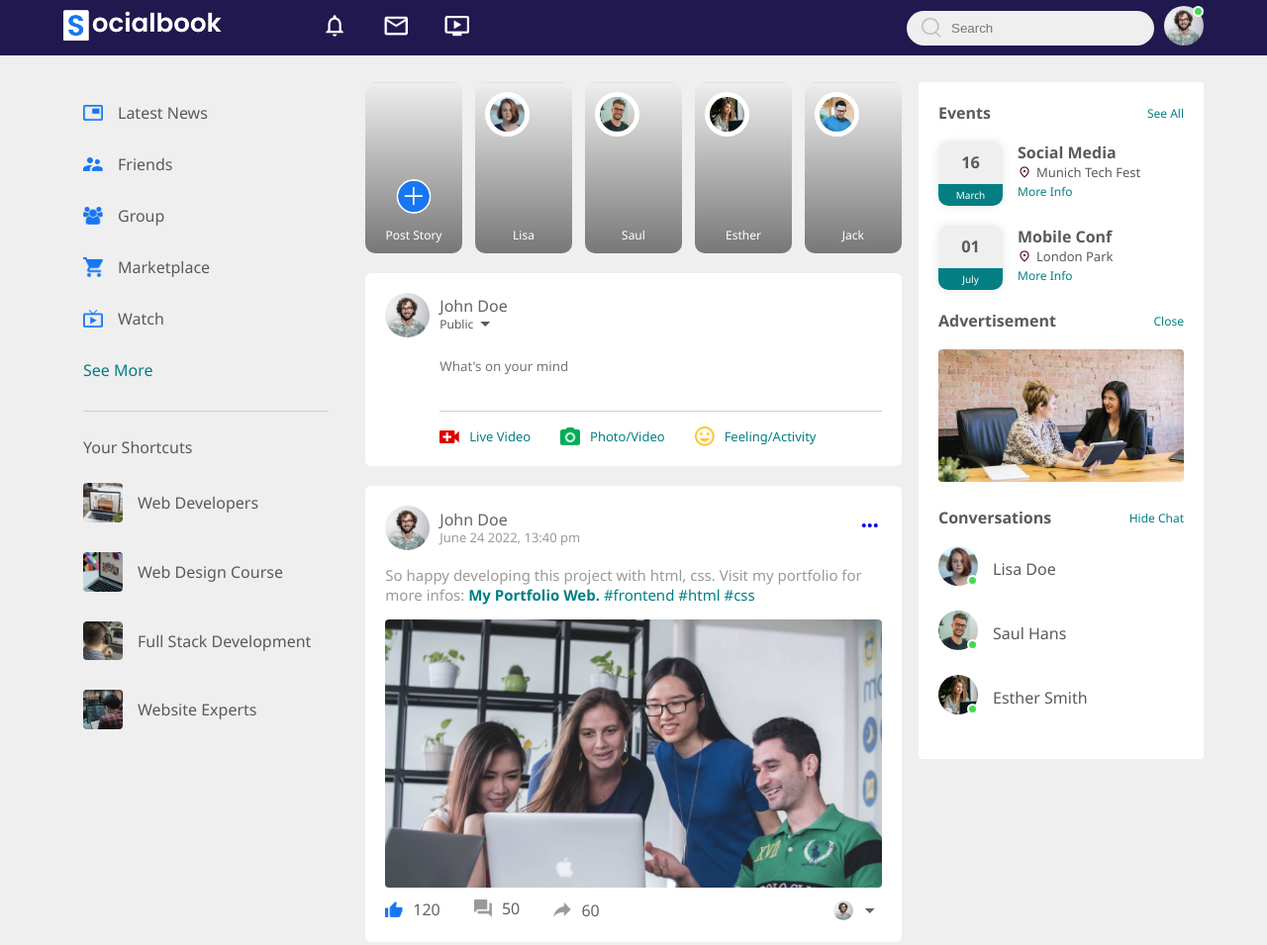
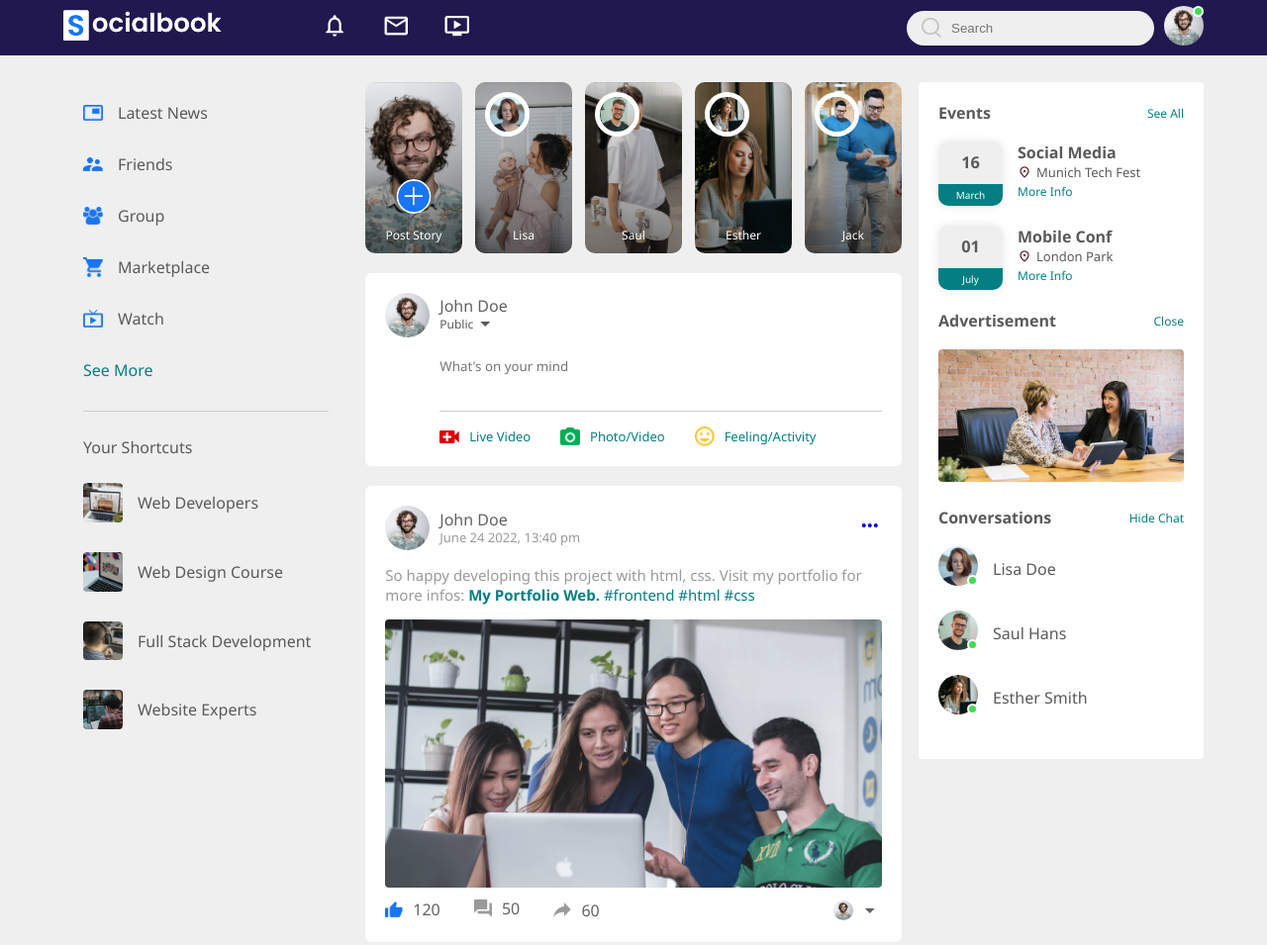
Before and after one commit to juaneugenio/social-app-clone, a website built with Vite: page index.html in a window 1280 px wide. Shown: the top 955 px of the page at 99% size. Built offline with nearby package versions, Linux system fonts and the light colour scheme; files whose address does not match are found by name.

Commit message:
debugging css

```diff
--- a/src/style.css
+++ b/src/style.css
@@ -270,7 +270,7 @@
 	padding-top: 32%;
 	position: relative;
 	border-radius: 10px;
-	background-image: linear-gradient(transparent, rgba(0, 0, 0, 0.5)), url(public/images/status-1.png);
+	background-image: linear-gradient(transparent, rgba(0, 0, 0, 0.5)), url(../public/images/status-1.png);
 	background-position: center;
 	background-size: cover;
 }
@@ -293,19 +293,19 @@
 }
 
 .story1 {
-	background-image: linear-gradient(transparent, rgba(0, 0, 0, 0.5)), url(../images/status-1.png);
+	background-image: linear-gradient(transparent, rgba(0, 0, 0, 0.5)), url(../public/images/status-1.png);
 }
 .story2 {
-	background-image: linear-gradient(transparent, rgba(0, 0, 0, 0.5)), url(../images/status-2.png);
+	background-image: linear-gradient(transparent, rgba(0, 0, 0, 0.5)), url(../public/images/status-2.png);
 }
 .story3 {
-	background-image: linear-gradient(transparent, rgba(0, 0, 0, 0.5)), url(../images/status-3.png);
+	background-image: linear-gradient(transparent, rgba(0, 0, 0, 0.5)), url(../public/images/status-3.png);
 }
 .story4 {
-	background-image: linear-gradient(transparent, rgba(0, 0, 0, 0.5)), url(../images/status-4.png);
+	background-image: linear-gradient(transparent, rgba(0, 0, 0, 0.5)), url(../public/images/status-4.png);
 }
 .story5 {
-	background-image: linear-gradient(transparent, rgba(0, 0, 0, 0.5)), url(../images/status-5.png);
+	background-image: linear-gradient(transparent, rgba(0, 0, 0, 0.5)), url(../public/images/status-5.png);
 }
 
 .story.story1 img {
```
